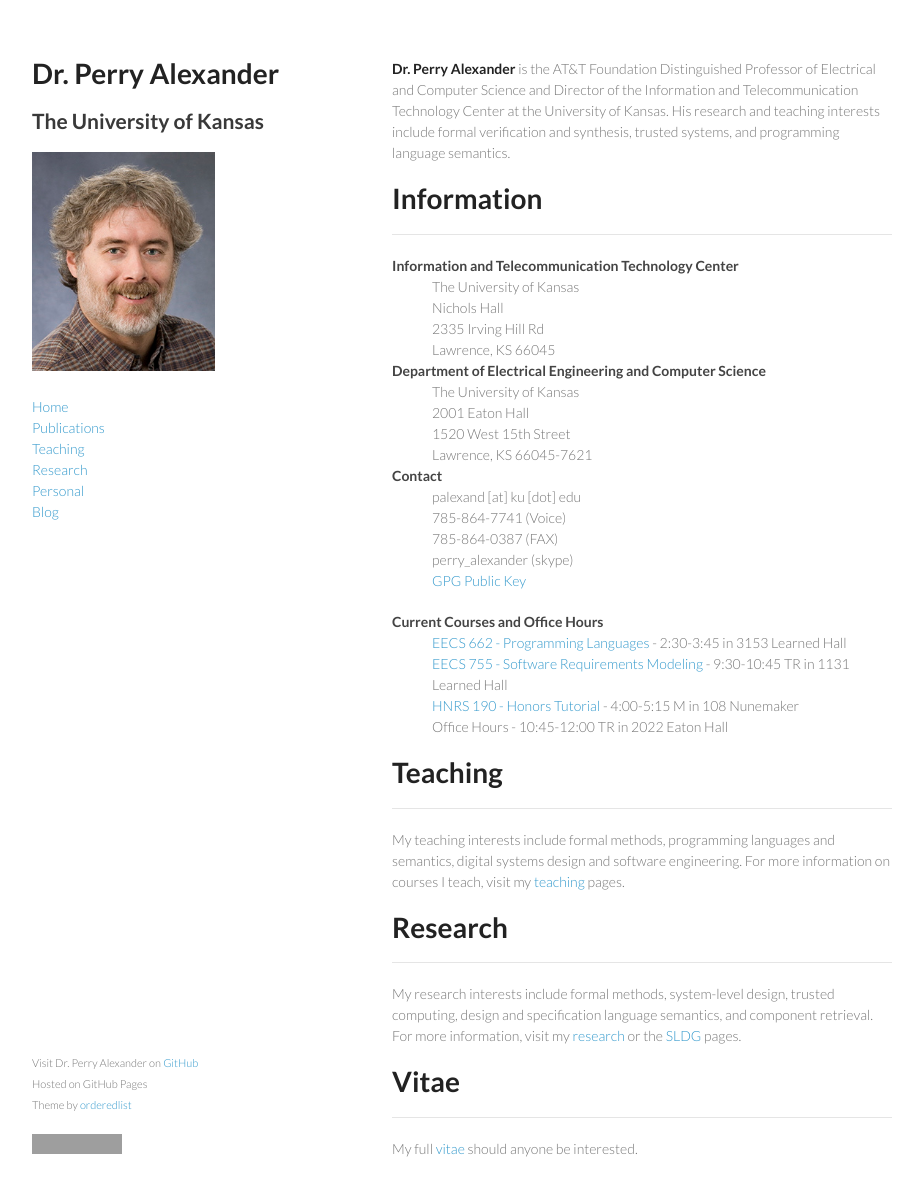
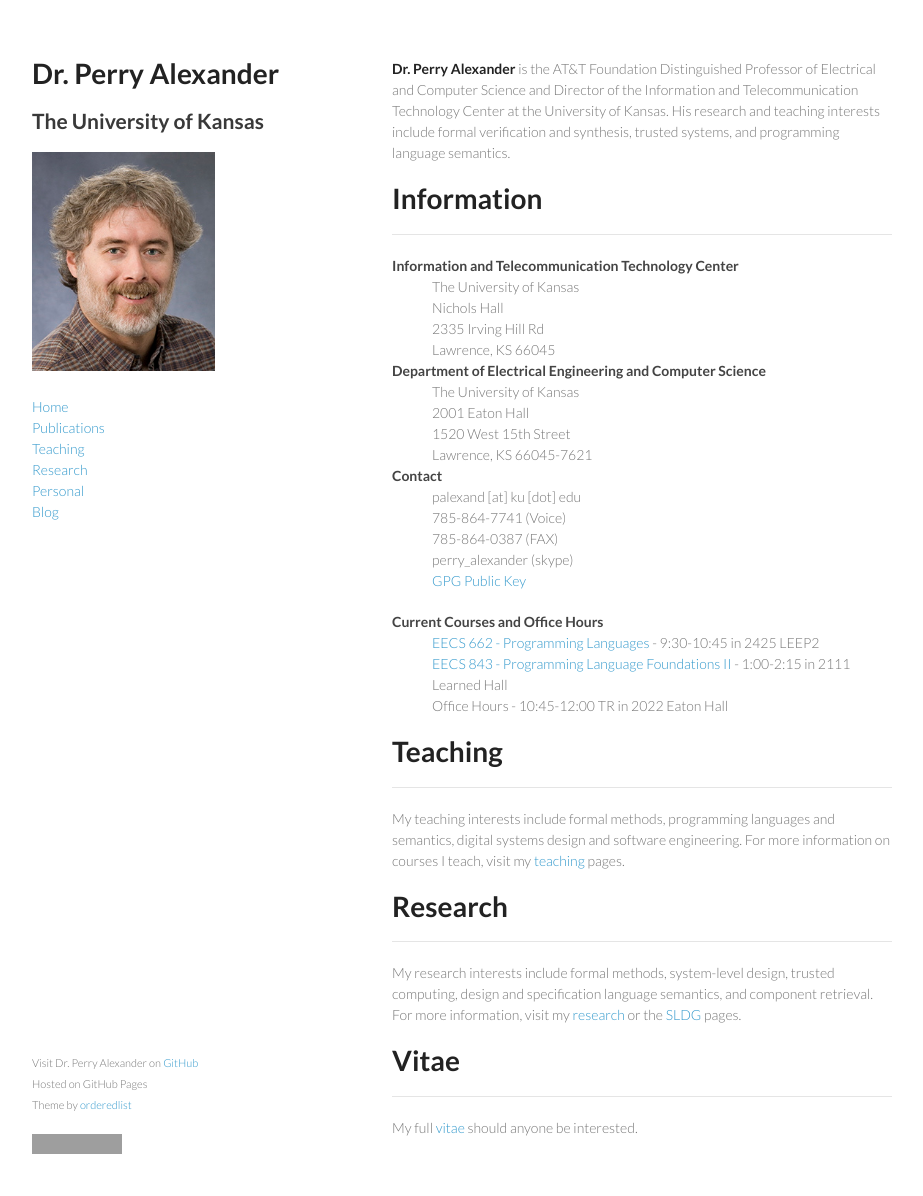
Before and after one commit to palexand/palexand.github.io, a Jekyll site: the page built from index.md, in a window 1280 px wide and 1229 px high. Shown: the top 1196 px of the window, without its empty margins (178-1101 px from the left). Built offline with Jekyll 4.4.1, drawn with Linux system fonts in a browser that asks for light colours; grey boxes are pictures that could not be loaded.

Commit message:
updating class schedule

```diff
--- a/_data/teaching.yml
+++ b/_data/teaching.yml
@@ -9,8 +9,8 @@
   github: palexand
   repo: eecs662
   description: This course is an undergraduate introduction to programming language concepts. It is taught by implementing a collection of interpreters that implement language features. Specific topics include structuring an interpreter, abstract syntax, early and late binding, laziness and strictness, function definition and application, static an dynamic scoping, and techniques for implementing these features.
-  when: 2:30-3:45
-  where: 3153 Learned Hall
+  when: 9:30-10:45
+  where: 2425 LEEP2
 
 - name: EECS 762 - Programming Language Foundations I
   github: palexand
@@ -21,13 +21,13 @@
   github: palexand
   repo: eecs755
   description: Software Requirements Modeling and Analysis is an advanced introduction to modern techniques for specification, verification and implementation of computer-based systems. Topics covered are equally useful for hardware and software verification. We will learn to write formal specifications, refine specifications and verify that implementations meet their requirements. Specific topics include axiomatic specification, invariants, algebraic types and induction, constructive specification, assume-guarantees style specification, safety and liveness, and natural deduction. Currently we use the Coq verification tool, but techniques learned apply equally well to other verification systems.
-  when: 9:30-10:45 TR
-  where: 1131 Learned Hall
 
 - name: EECS 843 - Programming Language Foundations II
   github: palexand
   repo: eecs864
   description: Programming Language Foundation II is an advanced introduction to programming language concepts, primarily related to type systems.  Topics covered vary from one offering to the next, but typically include recursive types, universally quantified types, System F, existentially quantified types, type operations and dependent types, System F-Omega and advanced subtyping techniques.  We will learn to define and verify semantics for type systems and algorithms for deciding type judgments.  Programming Language Foundations I or equivalent is a hard prerequisite for this course.
+  when: 1:00-2:15
+  where: 2111 Learned Hall
 
 - name: EECS 800 - Decision Procedures & Model Checking
   github: palexand
@@ -38,5 +38,3 @@
   github: palexand
   repo: hnrs190
   description: The Freshman Honors Tutorial is a one hour class introducing freshman honors program students to research and KU.  My section looks at the early days of computing focusing on how computing came to be and why.  We look at work by the major early computing scholars and put their work in the context of World War II.  We also look a that the limitations of computing and what we know about what can and cannot be computed mechanically
-  when: 4:00-5:15 M
-  where: 108 Nunemaker
```
